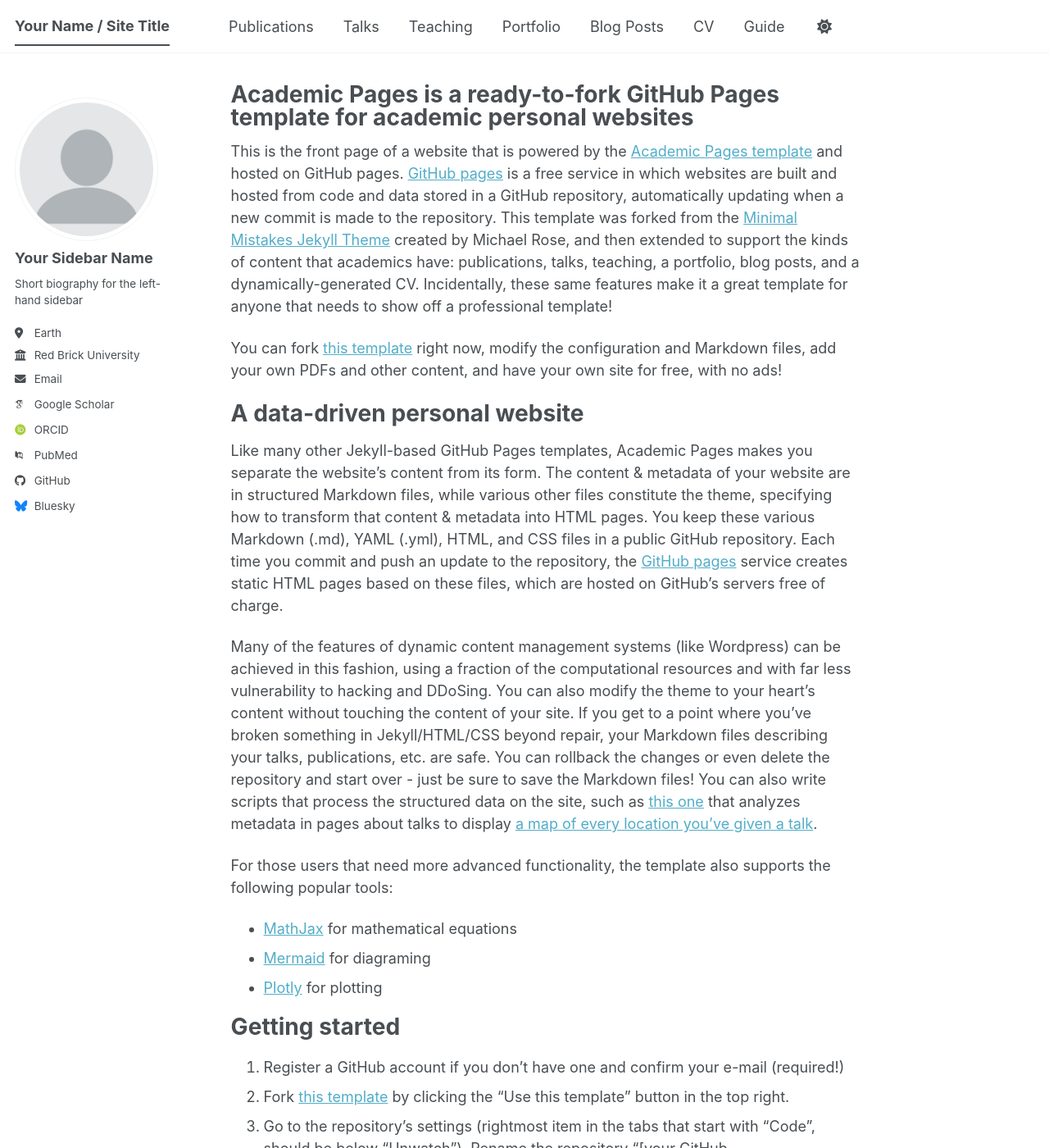
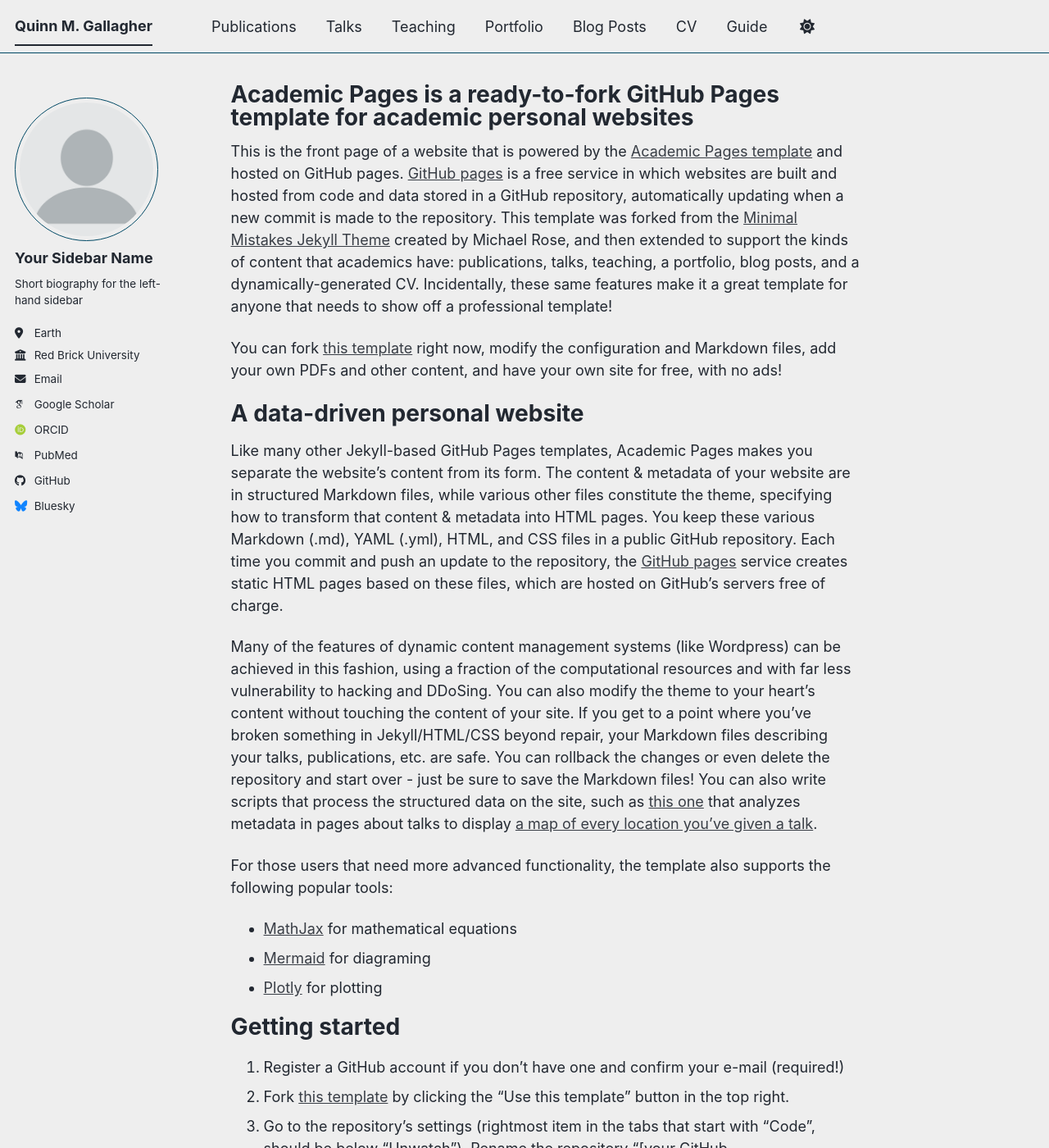
Before and after one commit to QGallagher/qgallagher.github.io, a Jekyll site: the page built from _pages/about.md, in a window 1280 px wide and 1400 px high. Shown: the whole window at 82% size. Built offline with Jekyll 4.4.1, drawn with Linux system fonts in a browser that asks for light colours; some web fonts are replaced; a script bundle is joined from its source files by our own code; library files that are not in the unit come from our copies; some of the changed text lies outside the part shown.

Commit message:
Update site theme and personal information

```diff
--- a/_config.yml
+++ b/_config.yml
@@ -8,11 +8,11 @@
 
 # Basic Site Settings
 locale                   : "en-US"
-site_theme               : "default" # The available themes options are "default", "air", "sunrise", "mint", "dirt" and "contrast"
-title                    : "Your Name / Site Title"
+site_theme               : "air" # The available themes options are "default", "air", "sunrise", "mint", "dirt" and "contrast"
+title                    : "Quinn M. Gallagher"
 title_separator          : "-"
-name                     : &name "Your Name"
-description              : &description "Your Name's academic portfolio"   # Update this with a general description of your site, this is the default if not overridden by a page
+name                     : &name "Quinn Gallagher"
+description              : &description "Quinn Gallagher's academic portfolio"   # Update this with a general description of your site, this is the default if not overridden by a page
 url                      : https://qgallagher.github.io # The base hostname & protocol for your site e.g. "https://[your GitHub username].github.io",
                                                            # or if you already have some other page hosted on Github then use "https://[your GitHub username].github.io/[Your Repo Name]"
 baseurl                  : "" # the subpath of your site, e.g. "/blog"
```
